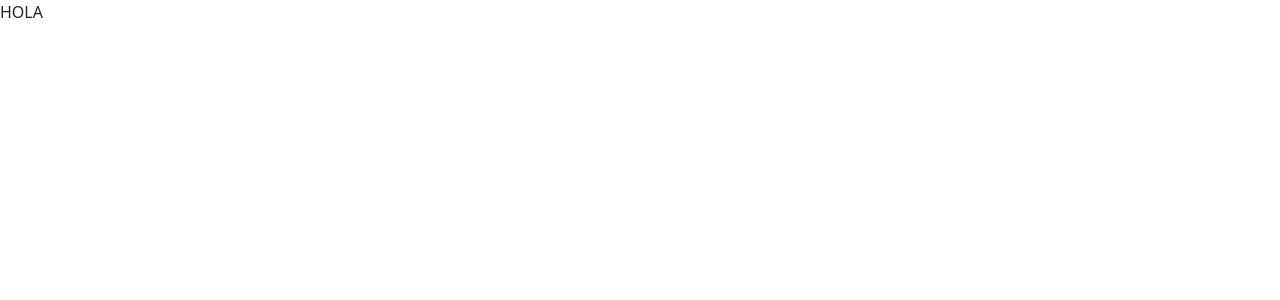
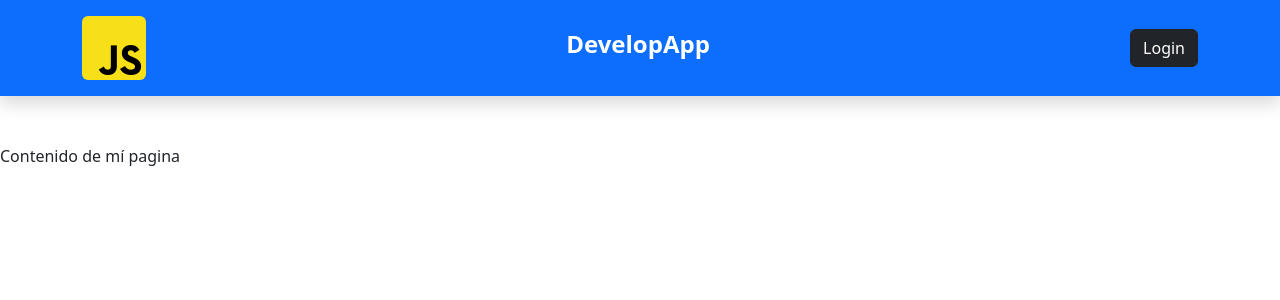
Before and after one commit to eff-zero/front-react-develoapp, a React (Vite) app: page / in a window 1280 px wide. Shown: the top 300 px of the page. Built offline with nearby package versions, Linux system fonts and the light colour scheme.

Commit message:
login: funcional

```diff
--- a/src/App.jsx
+++ b/src/App.jsx
@@ -1,13 +1,13 @@
 import { Route } from 'react-router-dom'
 import { RoutesWithNotFound } from '@/helpers'
-import { LoginPage } from '@/pages'
-import { PrivateRoutes, PublicRoutes } from './guards'
-import { LOGIN } from './routes'
+import { HomePage, LoginPage } from '@/pages'
+import { PrivateRoutes, PublicRoutes } from '@/guards'
+import { LOGIN } from '@/routes'
 
 const App = () => {
   return (
     <RoutesWithNotFound>
-      <Route index element={<>HOLA</>} />
+      <Route index element={<HomePage />} />
 
       <Route element={<PublicRoutes />}>
         <Route path={LOGIN} element={<LoginPage />} />
--- a/src/api/api.js
+++ b/src/api/api.js
@@ -1,4 +1,4 @@
-import { keyLocalStorage } from '@/env'
+import { keyLocalStorage, baseURL } from '@/env'
 import axios from 'axios'
 
 const getToken = () => {
@@ -6,14 +6,12 @@ const getToken = () => {
   return JSON.parse(srtLocalStorage)?.auth_token || ''
 }
 
-const baseURL = 'http://localhost:8000/api'
-const withCredentials = true
-
-const api = () =>
-  axios.create({
+const api = () => {
+  return axios.create({
     baseURL,
-    withCredentials,
+    withCredentials: true,
     headers: { Authorization: `Bearer ${getToken()}` },
   })
+}
 
 export default api
--- /dev/null
+++ b/src/components/Nav/Dropdown.jsx
@@ -0,0 +1,43 @@
+import { doLogoutClient } from '@/redux/features/auth/authSlice'
+import { useAuthState } from '@/redux/store'
+import { HOME, LOGIN } from '@/routes'
+import { logout } from '@/services/loginServices'
+import { NavDropdown, Button } from 'react-bootstrap'
+import { useDispatch } from 'react-redux'
+import { useNavigate } from 'react-router-dom'
+import { Link } from 'react-router-dom'
+
+const Dropdown = () => {
+  const { authData, isAuth } = useAuthState()
+  const dispatch = useDispatch()
+  const navigate = useNavigate()
+  const title = authData?.user?.lastname
+
+  const handleLogout = async () => {
+    try {
+      await logout()
+      dispatch(doLogoutClient())
+      navigate(HOME)
+    } catch (error) {
+      console.log(error)
+    }
+  }
+
+  if (!isAuth) {
+    return (
+      <Link to={LOGIN}>
+        <Button variant='dark'>Login</Button>
+      </Link>
+    )
+  }
+
+  return (
+    <NavDropdown title={title} id='nav-dropdown' className='btn btn-dark'>
+      {/* <NavDropdown.Divider /> */}
+      <NavDropdown.Item eventKey='4.1' onClick={handleLogout}>
+        logout
+      </NavDropdown.Item>
+    </NavDropdown>
+  )
+}
+export default Dropdown
--- /dev/null
+++ b/src/components/Nav/Navbar.jsx
@@ -0,0 +1,35 @@
+import logoJs from '@/assets/logo-js.png'
+import { doLogoutClient } from '@/redux/features/auth/authSlice'
+import { useAuthState } from '@/redux/store'
+import { HOME } from '@/routes'
+import { logout } from '@/services/loginServices'
+import { Container, Button } from 'react-bootstrap'
+import { useDispatch } from 'react-redux'
+import { Link } from 'react-router-dom'
+import Dropdown from './Dropdown'
+
+const Navbar = () => {
+  return (
+    <nav className='container-fluid shadow bg-primary mb-5'>
+      <Container className='d-flex justify-content-between align-items-center py-3'>
+        <Link to={HOME}>
+          <img
+            src={logoJs}
+            alt=''
+            className='rounded'
+            style={{ width: '4rem' }}
+          />
+        </Link>
+
+        <h4 className='d-none d-md-block text-white fw-bold'>DevelopApp</h4>
+
+        {/* <Button variant='dark' className='fw-semibold' onClick={handleLogout}>
+          Logout
+        </Button> */}
+
+        <Dropdown />
+      </Container>
+    </nav>
+  )
+}
+export default Navbar
--- a/src/components/index.js
+++ b/src/components/index.js
@@ -1 +1,2 @@
 export { default as ErrorText } from './ErrorText';
+export { default as Navbar } from './Nav/Navbar';
--- a/src/env.js
+++ b/src/env.js
@@ -1 +1,2 @@
 export const keyLocalStorage = 'auth_data'
+export const baseURL = 'http://localhost:8000/api'
--- /dev/null
+++ b/src/pages/HomePage.jsx
@@ -0,0 +1,6 @@
+import PageWithNavbar from '@/template/PageWithNavbar'
+
+const HomePage = () => {
+  return <PageWithNavbar>Contenido de mí pagina</PageWithNavbar>
+}
+export default HomePage
--- a/src/pages/LoginPage.jsx
+++ b/src/pages/LoginPage.jsx
@@ -1,5 +1,5 @@
 import { ErrorText } from '@/components'
-import { doLogoutClient, doClientLogin } from '@/redux/features/auth/authSlice'
+import { doLogoutClient, doLoginClient } from '@/redux/features/auth/authSlice'
 import { login, logout } from '@/services/loginServices'
 import { useState, useRef } from 'react'
 import { FloatingLabel, Button, Form, Card, Container } from 'react-bootstrap'
@@ -12,8 +12,8 @@ const styles = {
 }
 
 const LoginPage = () => {
+  const [error, setError] = useState(null)
   const dispatch = useDispatch()
-  const [error, setError] = useState(null)
 
   const emailRef = useRef()
   const passwordRef = useRef()
@@ -29,12 +29,14 @@ const LoginPage = () => {
     try {
       const response = await login(form)
       const data = response.data
-      dispatch(doClientLogin(data))
+      dispatch(doLoginClient(data))
     } catch (errorByServer) {
-      const isErrorConection = errorByServer?.message
-      isErrorConection
-        ? setError(isErrorConection)
-        : setError(errorByServer?.response?.data?.errors)
+      // Mejorar
+      console.log(errorByServer)
+      const typeError = errorByServer?.response?.data
+      typeError?.errors
+        ? setError(typeError?.errors) // Errores por campos en DB (validation Laravel)
+        : setError(typeError) // Error general, mesanje
     }
   }
 
@@ -77,6 +79,7 @@ const LoginPage = () => {
                 ref={passwordRef}
               />
               {error?.password && <ErrorText message={error.password[0]} />}
+              {error?.message && <ErrorText message={error.message} />}
             </FloatingLabel>
 
             <Container>
@@ -90,4 +93,5 @@ const LoginPage = () => {
     </Container>
   )
 }
+
 export default LoginPage
--- a/src/pages/index.js
+++ b/src/pages/index.js
@@ -1,2 +1,3 @@
 export { default as CheckCart } from './CheckCart';
+export { default as HomePage } from './HomePage';
 export { default as LoginPage } from './LoginPage';
--- a/src/redux/features/auth/authSlice.js
+++ b/src/redux/features/auth/authSlice.js
@@ -12,7 +12,7 @@ const authSlice = createSlice({
   initialState: checkLocalStorage(),
   name: 'authSlice',
   reducers: {
-    doClientLogin: (state, action) => {
+    doLoginClient: (state, action) => {
       let authData = action.payload
       localStorage.setItem(keyLocalStorage, JSON.stringify(authData))
       return checkLocalStorage()
@@ -24,5 +24,5 @@ const authSlice = createSlice({
   },
 })
 
-export const { doClientLogin, doLogoutClient } = authSlice.actions
+export const { doLoginClient, doLogoutClient } = authSlice.actions
 export default authSlice.reducer
--- /dev/null
+++ b/src/template/PageWithNavbar.jsx
@@ -0,0 +1,11 @@
+import { Navbar } from '@/components'
+
+const PageWithNavbar = ({ children }) => {
+  return (
+    <>
+      <Navbar />
+      {children}
+    </>
+  )
+}
+export default PageWithNavbar
```
Also changed, not shown: src/assets/logo-js.png (added).
